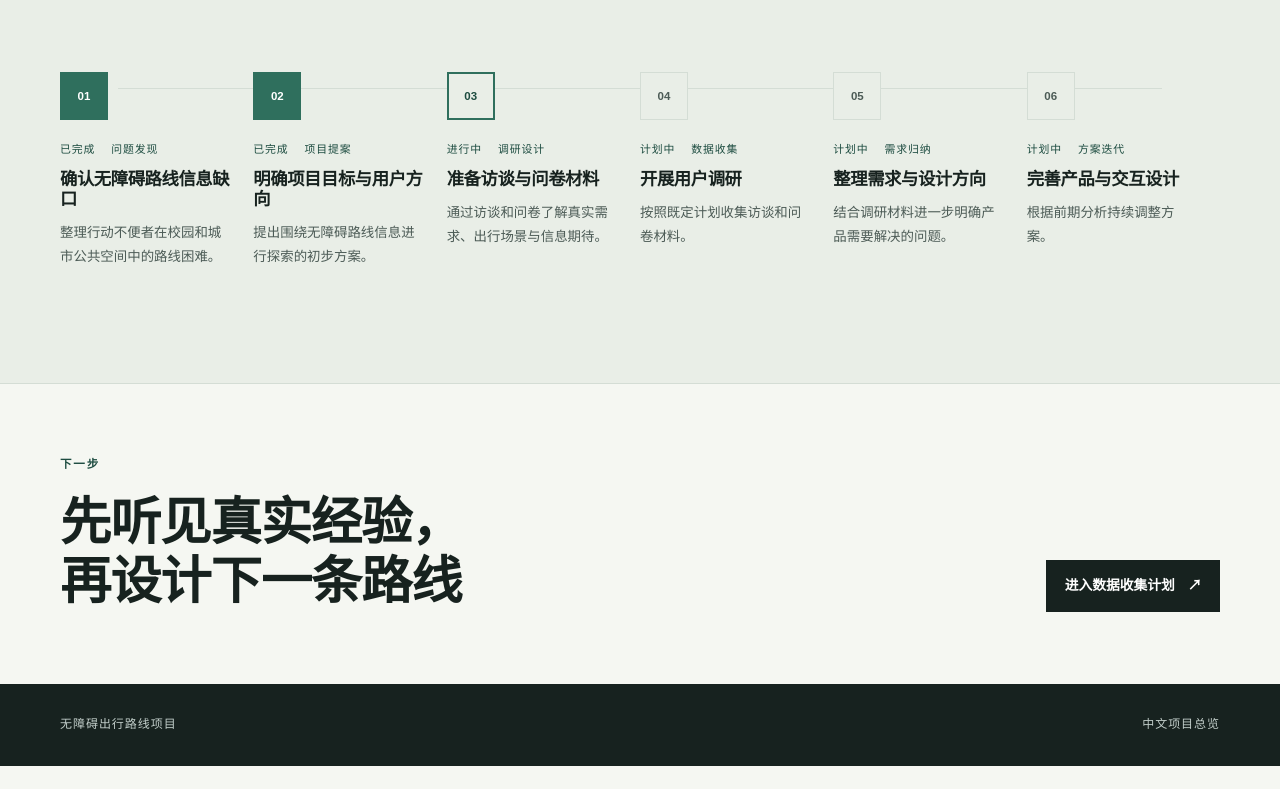
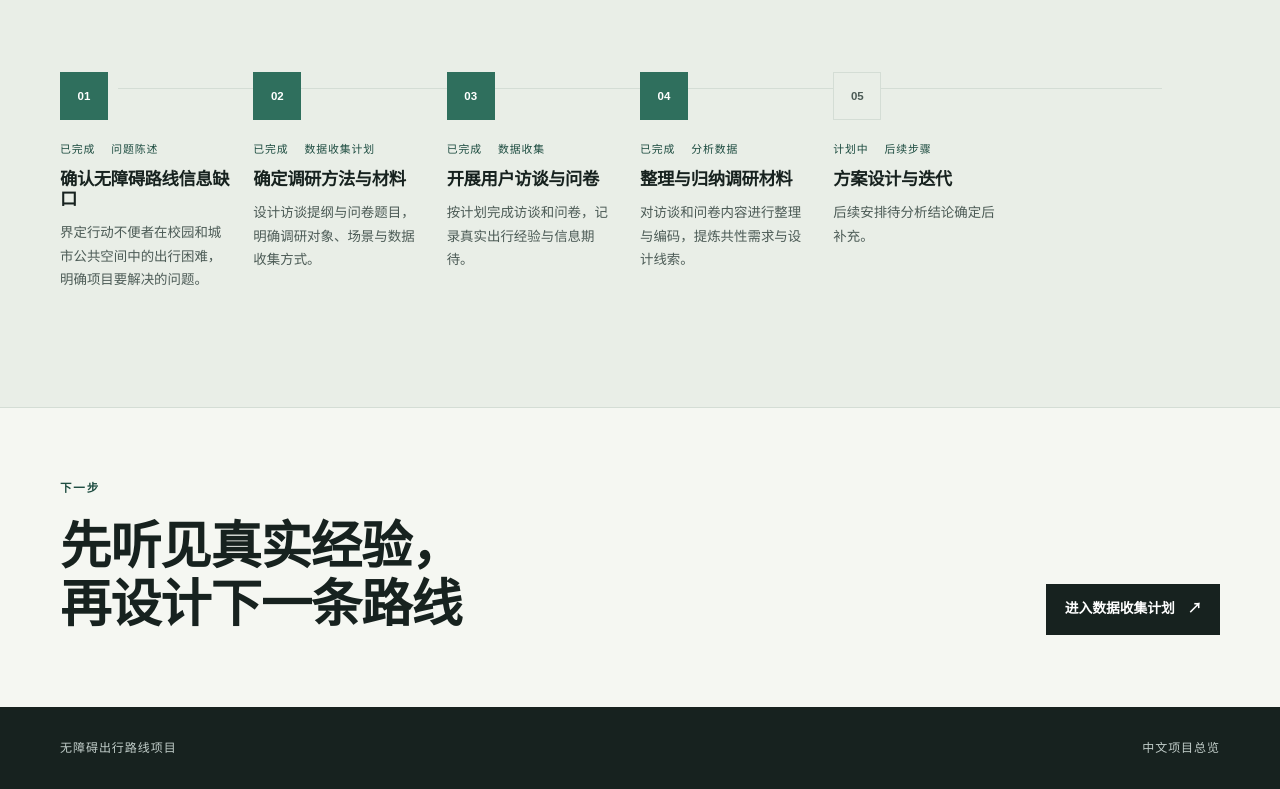
Before and after one commit to maplezch/barrier_free_map, a plain HTML site: page index.html in a window 1280 px wide. Shown: the part 3128-3917 px from the top of the page. Before the commit the page ends 3894 px from the top, so only its background shows below. Drawn offline with Linux system fonts and the light colour scheme.

Commit message:
修正项目进展时间线

```diff
--- a/index.html
+++ b/index.html
@@ -138,49 +138,41 @@
 					<li class="timeline-item is-complete">
 						<div class="timeline-marker"><span>01</span></div>
 						<div class="timeline-content">
-							<div class="timeline-meta"><span>已完成</span><span>问题发现</span></div>
+							<div class="timeline-meta"><span>已完成</span><span>问题陈述</span></div>
 							<h3>确认无障碍路线信息缺口</h3>
-							<p>整理行动不便者在校园和城市公共空间中的路线困难。</p>
+							<p>界定行动不便者在校园和城市公共空间中的出行困难，明确项目要解决的问题。</p>
 						</div>
 					</li>
 					<li class="timeline-item is-complete">
 						<div class="timeline-marker"><span>02</span></div>
 						<div class="timeline-content">
-							<div class="timeline-meta"><span>已完成</span><span>项目提案</span></div>
-							<h3>明确项目目标与用户方向</h3>
-							<p>提出围绕无障碍路线信息进行探索的初步方案。</p>
+							<div class="timeline-meta"><span>已完成</span><span>数据收集计划</span></div>
+							<h3>确定调研方法与材料</h3>
+							<p>设计访谈提纲与问卷题目，明确调研对象、场景与数据收集方式。</p>
 						</div>
 					</li>
-					<li class="timeline-item is-current">
+					<li class="timeline-item is-complete">
 						<div class="timeline-marker"><span>03</span></div>
 						<div class="timeline-content">
-							<div class="timeline-meta"><span>进行中</span><span>调研设计</span></div>
-							<h3>准备访谈与问卷材料</h3>
-							<p>通过访谈和问卷了解真实需求、出行场景与信息期待。</p>
+							<div class="timeline-meta"><span>已完成</span><span>数据收集</span></div>
+							<h3>开展用户访谈与问卷</h3>
+							<p>按计划完成访谈和问卷，记录真实出行经验与信息期待。</p>
 						</div>
 					</li>
-					<li class="timeline-item">
+					<li class="timeline-item is-complete">
 						<div class="timeline-marker"><span>04</span></div>
 						<div class="timeline-content">
-							<div class="timeline-meta"><span>计划中</span><span>数据收集</span></div>
-							<h3>开展用户调研</h3>
-							<p>按照既定计划收集访谈和问卷材料。</p>
+							<div class="timeline-meta"><span>已完成</span><span>分析数据</span></div>
+							<h3>整理与归纳调研材料</h3>
+							<p>对访谈和问卷内容进行整理与编码，提炼共性需求与设计线索。</p>
 						</div>
 					</li>
 					<li class="timeline-item">
 						<div class="timeline-marker"><span>05</span></div>
 						<div class="timeline-content">
-							<div class="timeline-meta"><span>计划中</span><span>需求归纳</span></div>
-							<h3>整理需求与设计方向</h3>
-							<p>结合调研材料进一步明确产品需要解决的问题。</p>
-						</div>
-					</li>
-					<li class="timeline-item">
-						<div class="timeline-marker"><span>06</span></div>
-						<div class="timeline-content">
-							<div class="timeline-meta"><span>计划中</span><span>方案迭代</span></div>
-							<h3>完善产品与交互设计</h3>
-							<p>根据前期分析持续调整方案。</p>
+							<div class="timeline-meta"><span>计划中</span><span>后续步骤</span></div>
+							<h3>方案设计与迭代</h3>
+							<p>后续安排待分析结论确定后补充。</p>
 						</div>
 					</li>
 				</ol>
```
